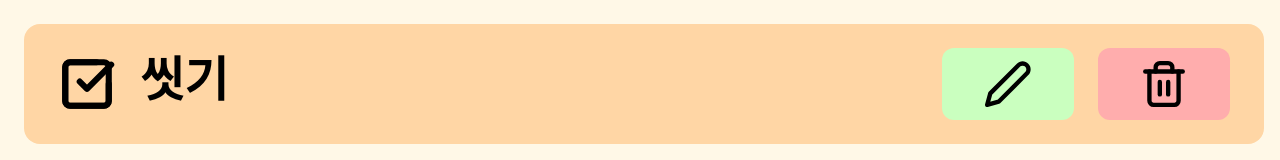
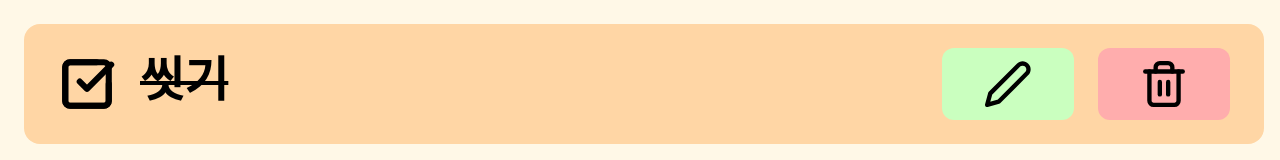
Before and after one commit to hoj0806/todo-list, a React (Vite) app: page / in a window 1280 px wide. Shown: the part 353-513 px from the top of the page. Built offline with nearby package versions, Linux system fonts and the light colour scheme; a web font is replaced by a local one.

Commit message:
feature : 리스트 체크 기능 추가

```diff
--- a/src/components/TodoList.jsx
+++ b/src/components/TodoList.jsx
@@ -5,8 +5,8 @@ function TodoList() {
 
   return (
     <ul className='pl-3 pr-4 py-7 flex flex-col gap-2 grow overflow-auto desktop:border-t-[1px] desktop:pl-6 desktop:gap-7'>
-      {todoList.map((todo) => (
-        <TodoListItem todo={todo} />
+      {todoList.map((todo, index) => (
+        <TodoListItem todo={todo} index={index} />
       ))}
     </ul>
   );
--- a/src/components/TodoListItem.jsx
+++ b/src/components/TodoListItem.jsx
@@ -3,18 +3,31 @@ import CheckedIcon from "../assets/icon/checked.svg";
 
 import editIcon from "../assets/icon/edit.svg";
 import deleteIcon from "../assets/icon/delete.svg";
-function TodoListItem({ todo }) {
+import { useDispatch } from "react-redux";
+import { checkList } from "../slice/todoSlice";
+function TodoListItem({ todo, index }) {
+  const dispatch = useDispatch();
   const { title, checked } = todo;
+  console.log(index);
+  function checkTodoList() {
+    dispatch(checkList(index));
+  }
   return (
     <div>
       <li className='bg-orange h-[58px] rounded-2xl px-3 flex items-center desktop:h-[120px] desktop:px-[34px]'>
-        <button>
+        <button onClick={() => checkTodoList()}>
           <img
             src={checked ? CheckedIcon : NotCheckedIcon}
             className='mr-3 desktop:h-[58px] desktop:w-[58px] desktop:mr-6'
           />
         </button>
-        <p className='font-bold text-xl grow desktop:text-[48px]'>{title}</p>
+        <p
+          className={`font-bold text-xl grow desktop:text-[48px] ${
+            checked && "line-through"
+          }`}
+        >
+          {title}
+        </p>
         <div className='flex gap-3 desktop:gap-6'>
           <button className='desktop:w-[132px] desktop:h-[72px] desktop:bg-green desktop:rounded-xl'>
             <img
--- a/src/slice/todoSlice.js
+++ b/src/slice/todoSlice.js
@@ -17,8 +17,8 @@ const todoSlice = createSlice({
         date: "2024/01/01",
       });
     },
-    checkList: (state) => {
-      state.checked = !state.checked;
+    checkList: (state, action) => {
+      state[action.payload].checked = !state[action.payload].checked;
     },
   },
 });
```
